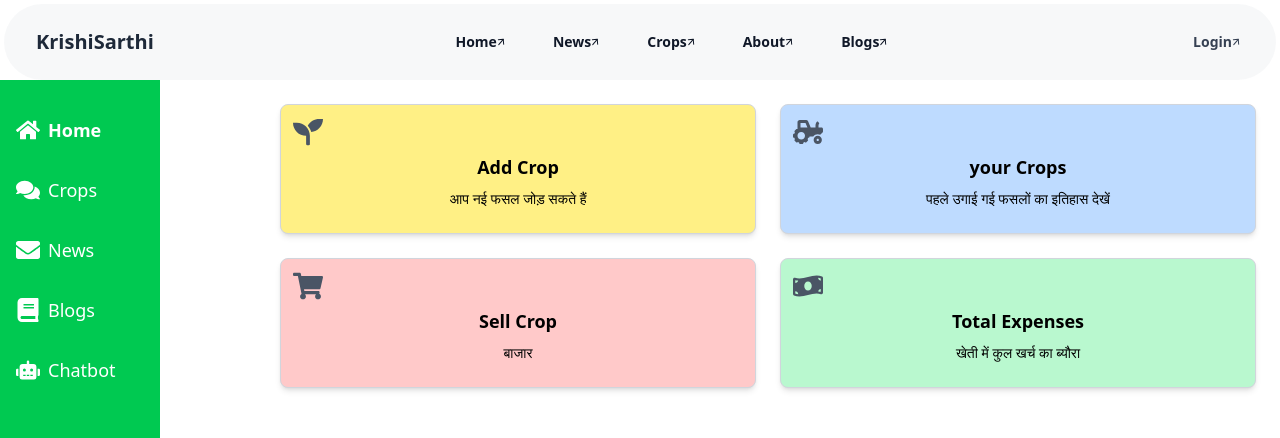
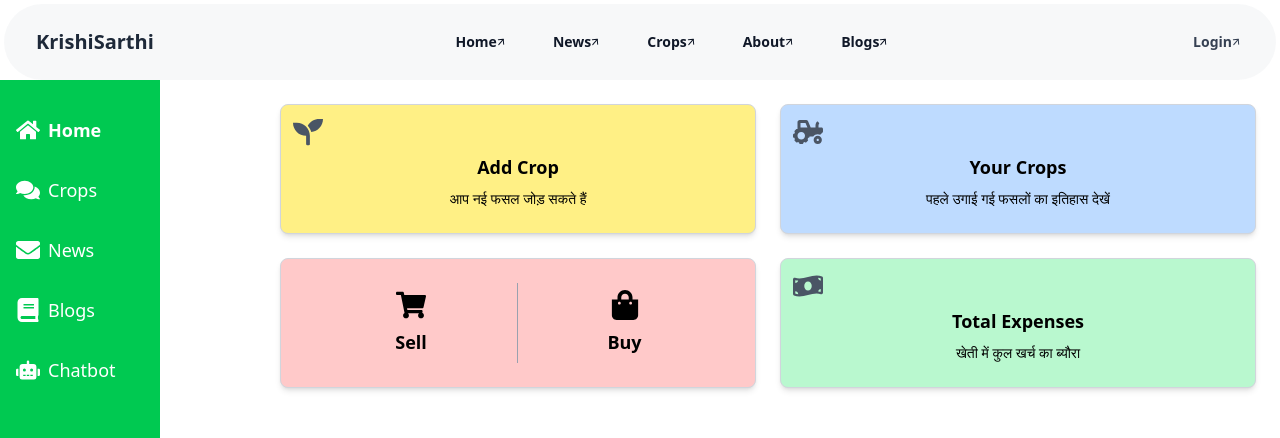
Before and after one commit to vivekj0911/frontend, a React (Vite) app: page / in a window 1280 px wide. Shown: the top 438 px of the page. Built offline with nearby package versions, Linux system fonts and the light colour scheme.

Commit message:
marketplace complete

```diff
--- a/src/Pages/Home.jsx
+++ b/src/Pages/Home.jsx
@@ -1,5 +1,5 @@
 import React, { useState } from "react";
-import { FaSeedling, FaTractor, FaShoppingCart, FaMoneyBillWave } from "react-icons/fa";
+import { FaSeedling, FaTractor, FaShoppingCart, FaMoneyBillWave, FaShoppingBag } from "react-icons/fa";
 import { useNavigate } from "react-router-dom";
 import { Newspopup } from "../Components/CompIndex";
 import CropMarketPopup from "../Components/CropMarketPopup"; // Import popup component
@@ -12,8 +12,13 @@ import image5 from "../assets/images/fifth.jpeg";
 
 const features = [
   { icon: <FaSeedling size={30} />, title: "Add Crop", description: "आप नई फसल जोड़ सकते हैं", bgColor: "bg-yellow-200", route: "/add-crop" },
-  { icon: <FaTractor size={30} />, title: "your Crops", description: "पहले उगाई गई फसलों का इतिहास देखें", bgColor: "bg-blue-200", route: "/your-crops" },
-  { icon: <FaShoppingCart size={30} />, title: "Sell Crop", description: " बाजार ", bgColor: "bg-red-200", route: "/sell-product" },
+  { icon: <FaTractor size={30} />, title: "Your Crops", description: "पहले उगाई गई फसलों का इतिहास देखें", bgColor: "bg-blue-200", route: "/your-crops" },
+  {
+    title: "Sell & Buy Crop",
+    isSplit: true, // Flag to handle split layout
+    bgColor: "bg-red-200",
+    routes: ["/marketplace", "/buy-product"],
+  },
   { icon: <FaMoneyBillWave size={30} />, title: "Total Expenses", description: "खेती में कुल खर्च का ब्यौरा", bgColor: "bg-green-200", route: "/total-expenses" },
 ];
 
@@ -33,7 +38,25 @@ const Home = () => {
     <>
       <div className="p-6 ml-64 mt-20">
         <div className="grid grid-cols-2 gap-6">
-          {features.map((feature, index) => (
+          {features.map((feature, index) =>
+            feature.isSplit ? (
+              <div key={index} className={`${feature.bgColor} border border-gray-300 p-6 rounded-lg shadow-md transition duration-300 flex`}>
+                <div
+                  className="w-1/2 flex flex-col items-center justify-center border-r border-gray-400 cursor-pointer hover:bg-green-500 hover:text-white"
+                  onClick={() => navigate(feature.routes[0])}
+                >
+                  <FaShoppingCart size={30} className="mb-2" />
+                  <h3 className="text-lg font-semibold text-center">Sell</h3>
+                </div>
+                <div
+                  className="w-1/2 flex flex-col items-center justify-center cursor-pointer hover:bg-green-500 hover:text-white"
+                  onClick={() => navigate(feature.routes[1])}
+                >
+                  <FaShoppingBag size={30} className="mb-2" />
+                  <h3 className="text-lg font-semibold text-center">Buy</h3>
+                </div>
+              </div>
+            ) : (
               <div
                 key={index}
                 className={`${feature.bgColor} border border-gray-300 p-6 rounded-lg shadow-md hover:bg-green-500 hover:text-white transition duration-300 cursor-pointer relative`}
@@ -49,7 +72,8 @@ const Home = () => {
                 <h3 className="text-lg font-semibold text-center mt-6">{feature.title}</h3>
                 <p className="text-sm text-center mt-2">{feature.description}</p>
               </div>
-          ))}
+            )
+          )}
         </div>
       </div>
 
```
Lines whose indentation alone changed are shown as unchanged.
